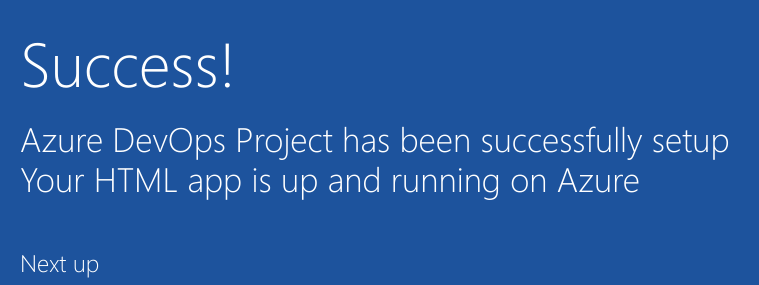
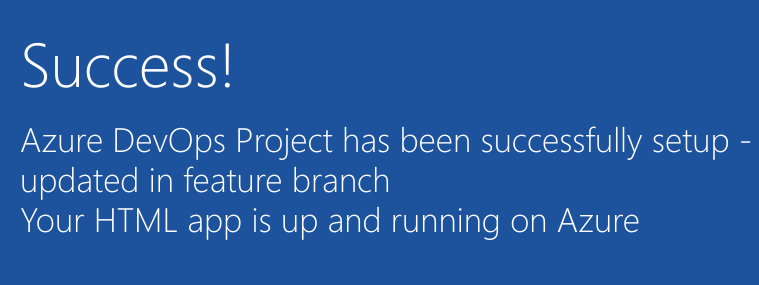
Before and after one commit to srinathqa/edureka_git_casestudy1, a plain HTML site: page index.html in a window 1280 px wide. Shown: the part 352-637 px from the top of the page, 205-964 px from the left. Drawn offline with Linux system fonts and the light colour scheme.

Commit message:
Commiting the feature branch changes

```diff
--- a/index.html
+++ b/index.html
@@ -19,7 +19,7 @@
         </div>
             <div class="content-body">
                 <div class="success-text">Success!</div>
-                <div class="description line-1"> Azure DevOps Project has been successfully setup</div>
+                <div class="description line-1"> Azure DevOps Project has been successfully setup - updated in feature branch</div>
                 <div class="description line-2"> Your HTML app is up and running on Azure</div>
                 <div class="next-steps-container">
                     <div class="next-steps-header">Next up</div>
```
